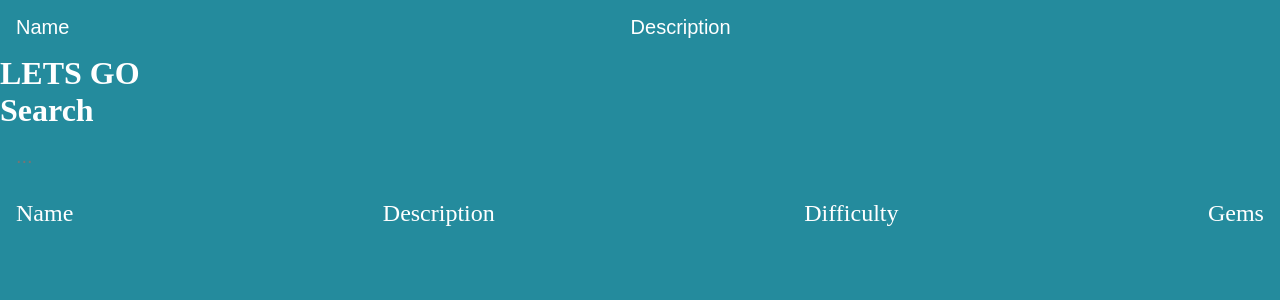
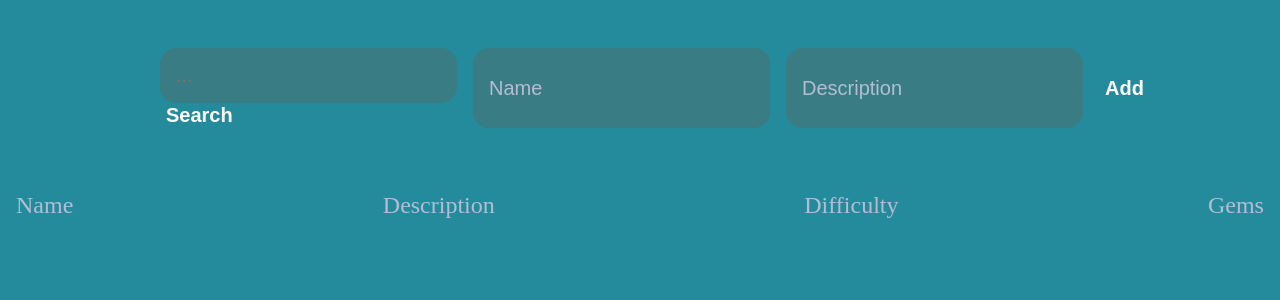
Before and after one commit to Pavel4en/GUGO, a React (Create React App) app in the folder react-app/: page / in a window 1280 px wide. Shown: the top 300 px of the page. Built offline with nearby package versions, Linux system fonts and the light colour scheme.

Commit message:
fixed css

```diff
--- a/react-app/src/todo.css
+++ b/react-app/src/todo.css
@@ -1,16 +1,23 @@
 :root {
     --dark: rgb(36, 139, 157);
-	--darker: 3a7c84;
-	--darkest: 1f484d;
-	--grey: b3bed3;
-	--pink: ffffff;
-	--purple: ffffff;
-	--light: EEE;
+    --darker: #3a7c84;
+    --darkest: #1f484d;
+    --grey: #b3bed3;
+    --pink: #ffffff;
+    --purple: #ffffff;
+    --light: #EEE;
 }
 
 * {
     margin: 0;
     box-sizing: border-box;
+}
+
+input, button {
+    appearance: none;
+    border: none;
+    outline: none;
+    background: none;
 }
 
 body {
@@ -21,14 +28,15 @@ body {
     background-color: var(--dark);
 }
 
-header {
-	padding: 2rem 1rem;
-	max-width: 800px;
+.task_manage_bar {
+    display: flex;
+    padding: 2rem 10rem;
     width: 100%;
-	margin: 0 auto;
+    margin: 1rem 0;
+    justify-content: space-between;
 }
 
-header h1{
+.task_manage_bar h1 {
     font-size: 2.5rem;
     font-weight: 300;
     color: var(--grey);
@@ -36,14 +44,8 @@ header h1{
 }
 
 .task_add_form {
-	display: flex;;
-}
-
-input, button {
-	appearance: none;
-	border: none;
-	outline: none;
-	background: none;
+    display: flex;
+    /*padding: 0 4rem;*/
 }
 
 .task_add_form_name {
@@ -91,6 +93,10 @@ input, button {
 
 .task_add_form_submit:active {
     opacity: 0.6;
+}
+
+.task_search_form {
+    /*margin: 0 4rem;*/
 }
 
 .task_search_form_input {
@@ -142,6 +148,7 @@ main {
 }
 
 .task_list_element .content {
+    display: flex;
     flex: 1 1 0;
 }
 
--- a/react-app/src/todo.tsx
+++ b/react-app/src/todo.tsx
@@ -2,42 +2,50 @@ import React, {useState} from 'react';
 import './todo.css';
 
 
-interface ITask {
-    initTaskName: string,
-    initTaskDescription: string,
-    initTaskID: string
+const TodoApp = () => {
+    const [tasksList, setTasksList] = useState<JSX.Element[]>([]);
+
+    const addTask = (task: JSX.Element) => {
+        setTasksList([
+            ...tasksList,
+            task
+        ]);
     }
 
-interface ITasksArr {
-    tasksList: JSX.Element[]
+    const deleteTask = (task: JSX.Element) => {
+
     }
+
+    const editTast = (task: JSX.Element) => {
+
+    }
+
+    return (
+        <div className="todo_app">
+            <TaskManageBar
+                addTask={addTask}/>
+            <TaskList
+                tasksList={tasksList}/>
+        </div>
+    );
+}
+
 
 interface IAddTask {
     addTask: (task: JSX.Element) => void
 }
-
-const TaskListElement: (a: ITask) => JSX.Element = ({initTaskName, initTaskDescription, initTaskID}: ITask) => {
-    const [taskID, setTaskID] = useState(initTaskID);
-    const [taskName, setTaskName] = useState(initTaskName);
-    const [taskDescription, setTaskDescription] = useState(initTaskDescription);
-
+const TaskManageBar = ({addTask}: {addTask: (task: JSX.Element) => void}) => {
     return (
-        <div className="task_list_element">
-            <div className="content">
-                <input type="text" className="text" value={taskID} readOnly/>
-                <input type="text" className="text" value={taskName} readOnly/>
-                <input type="text" className="text" value={taskDescription} readOnly/>
-            </div>
-            <div className="actions">
-                <button className="edit">edit</button>
-                <button className="delete">delete</button>
-            </div>
+        <div className="task_manage_bar">
+            <TaskSearchForm/>
+            <TaskAddForm
+                addTask={addTask}/>
         </div>
     );
-
 }
 
-const TaskAddingForm = ({addTask}: IAddTask) => {
+
+const TaskAddForm = ({addTask}: IAddTask) => {
     function handleSubmit(event: React.FormEvent<HTMLFormElement>) {
         event.preventDefault();
 
@@ -47,7 +55,7 @@ const TaskAddingForm = ({addTask}: IAddTask) => {
         };
 
         addTask(
-            <TaskListElement
+            <TaskListEntry
                 initTaskName={target.taskName.value}
                 initTaskDescription={target.taskDescription.value}
                 initTaskID="TASKID"/>
@@ -63,29 +71,20 @@ const TaskAddingForm = ({addTask}: IAddTask) => {
     );
 }
 
-const TaskSearch = () => {
+
+const TaskSearchForm = () => {
     return (
-        <div className="task_search">
-            <h1>Search</h1>
         <form className="task_search_form actions">
             <input type="text" className="task_search_form_input" placeholder="..."/>
             <input type="submit" className="task_search_form_submit" value="Search"/>
         </form>
-        </div>
     );
 }
 
-const TaskManageBar = ({addTask}: IAddTask) => {
-    return (
-        <div className="task_manage_bar">
-            <TaskAddingForm
-                addTask={addTask}/>
-            <h1>LETS GO</h1>
-            <TaskSearch/>
-        </div>
-    );
+
+interface ITasksArr {
+    tasksList: JSX.Element[]
 }
-
 const TaskList = ({tasksList}: ITasksArr) => {
     console.log(tasksList[0]);
     return (
@@ -104,24 +103,31 @@ const TaskList = ({tasksList}: ITasksArr) => {
     );
 }
 
-const TodoApp = () => {
-    const [tasksList, setTasksList] = useState<JSX.Element[]>([]);
 
-    const addTask = (task: JSX.Element) => {
-        setTasksList([
-            ...tasksList,
-            task
-        ]);
+interface ITaskListElement {
+    initTaskName: string,
+    initTaskDescription: string,
+    initTaskID: string
 }
+const TaskListEntry = ({initTaskName, initTaskDescription, initTaskID}: ITaskListElement) => {
+    const [taskID, setTaskID] = useState(initTaskID);
+    const [taskName, setTaskName] = useState(initTaskName);
+    const [taskDescription, setTaskDescription] = useState(initTaskDescription);
 
     return (
-        <div className="todo_app">
-            <TaskManageBar
-                addTask={addTask}/>
-            <TaskList
-                tasksList={tasksList}/>
+        <div className="task_list_element">
+            <div className="content">
+                <input type="text" className="text" value={taskID} readOnly/>
+                <input type="text" className="text" value={taskName} readOnly/>
+                <input type="text" className="text" value={taskDescription} readOnly/>
+            </div>
+            <div className="actions">
+                <button className="edit">edit</button>
+                <button className="delete">delete</button>
+            </div>
         </div>
     );
 }
 
+
 export default TodoApp;
```
Lines whose indentation alone changed are shown as unchanged.
